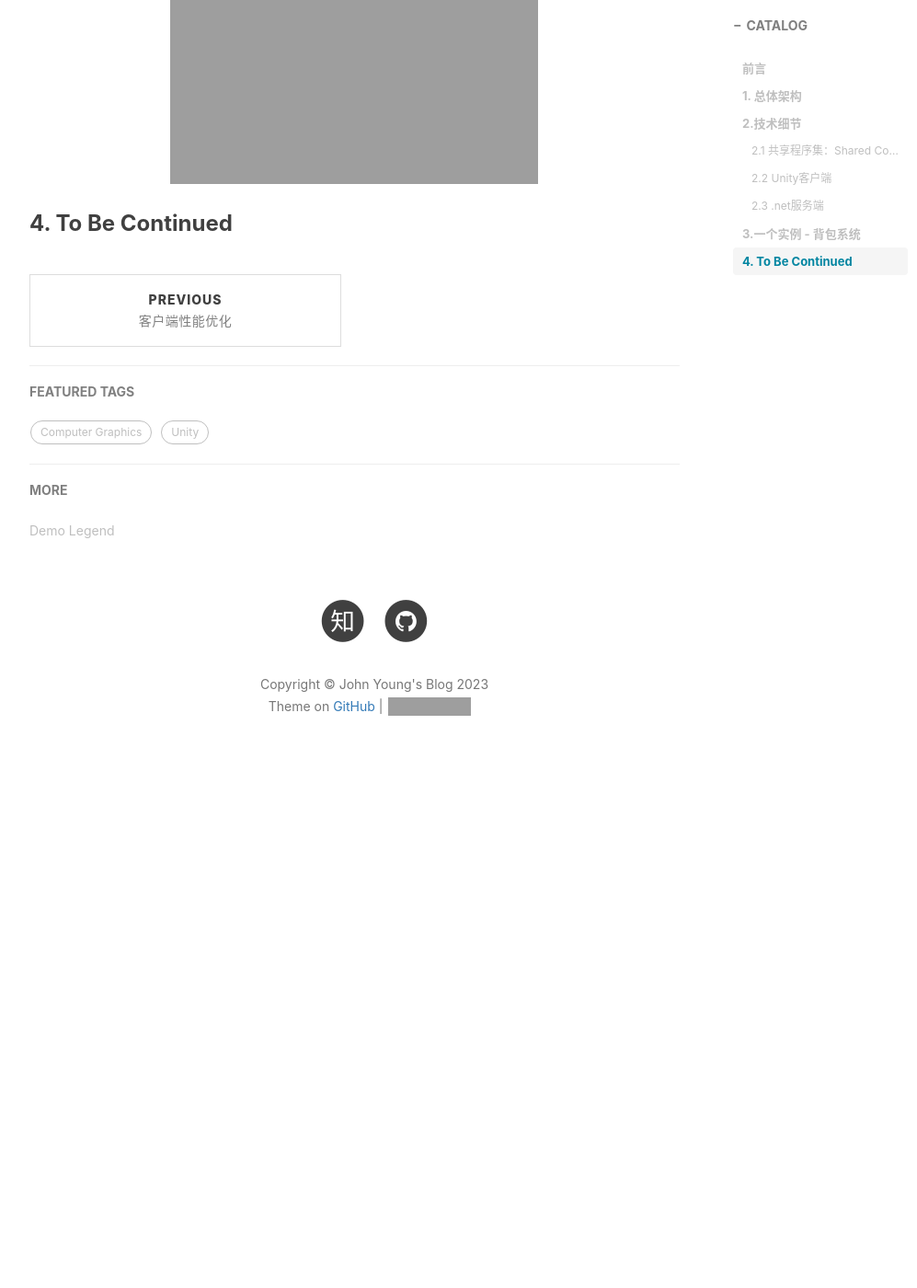
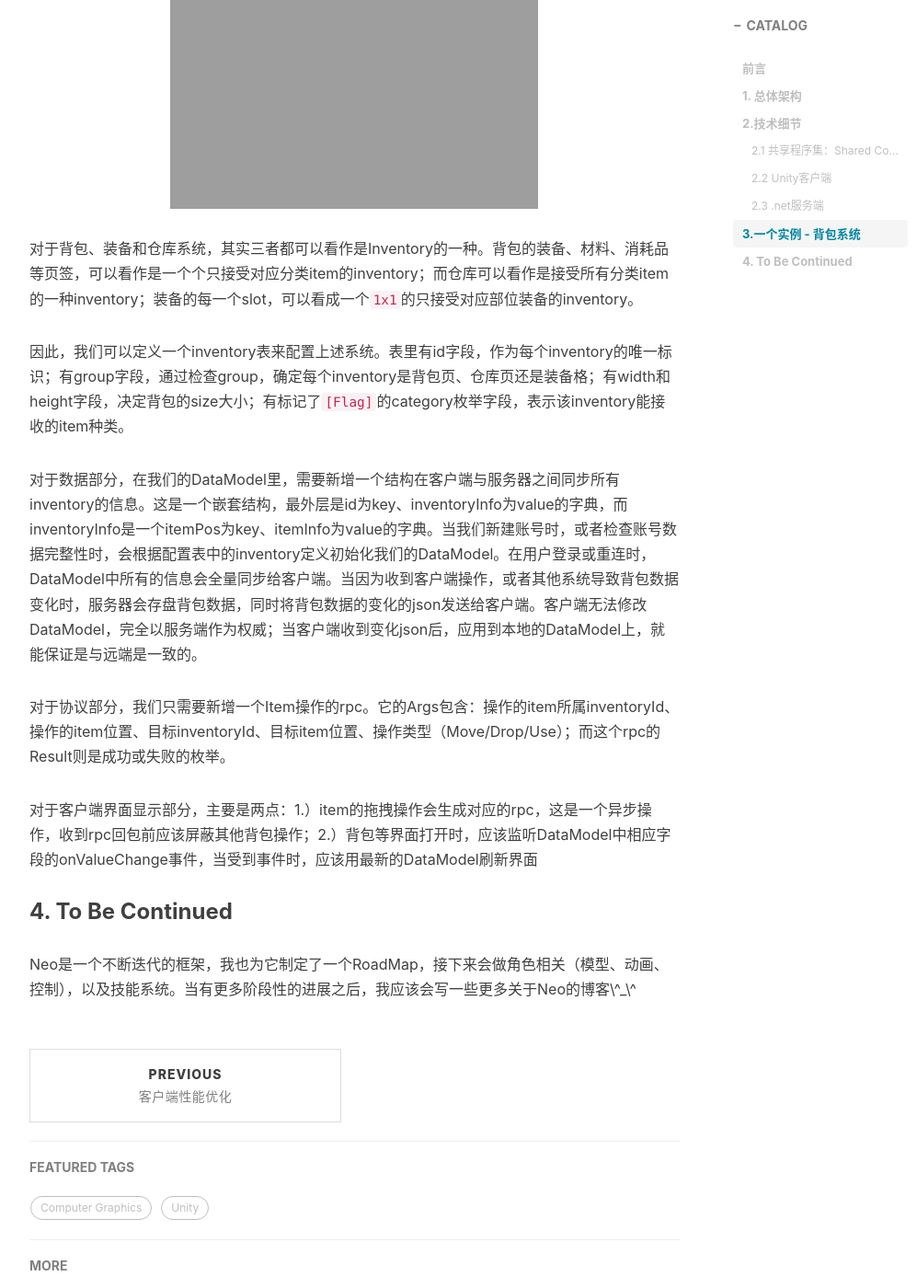
Before and after one commit to JohnYoung404/JohnYoung404.github.io, a Jekyll site: the page built from _posts/2023-11-20-Introduction to Neo.md, in a window 1280 px wide and 1400 px high, scrolled down 11106 px. Shown: the whole window at 92% size, without its empty margins (233-1230 px from the left). Built offline with Jekyll 4.4.1, drawn with Linux system fonts in a browser that asks for light colours; nearby versions of some CDN libraries; comment, search, counter and statistics services are not loaded; before the commit the page ends 11978 px from its top, so only the background shows below that; grey boxes are pictures that could not be loaded.

Commit message:
update Neo

```diff
--- a/_posts/2023-11-20-Introduction to Neo.md
+++ b/_posts/2023-11-20-Introduction to Neo.md
@@ -106,6 +106,7 @@ patch界面长这样：
 * **其他模块**：Neo还有很多功能完善的基础模块：
   - ObjectPoolMgr：通用的游戏物体的对象池系统，支持动态扩容和收缩
   - Toast：通用的toast提示
+  - Plot：基于节点图的剧情系统
   - MsgBox：通用弹窗选择，可以适配不同style，是一个异步过程
   - AudioMgr：音效管理，支持基于playerPrefs的音量调节，支持背景音淡入淡出切换
   - ToolTips：hover在界面上时的提示，支持不同style
@@ -135,4 +136,16 @@ patch界面长这样：
 
 ![](https://johnyoung404.github.io/img/Neo/item_detail.png)
 
+对于背包、装备和仓库系统，其实三者都可以看作是Inventory的一种。背包的装备、材料、消耗品等页签，可以看作是一个个只接受对应分类item的inventory；而仓库可以看作是接受所有分类item的一种inventory；装备的每一个slot，可以看成一个`1x1`的只接受对应部位装备的inventory。<br/>
+
+因此，我们可以定义一个inventory表来配置上述系统。表里有id字段，作为每个inventory的唯一标识；有group字段，通过检查group，确定每个inventory是背包页、仓库页还是装备格；有width和height字段，决定背包的size大小；有标记了`[Flag]`的category枚举字段，表示该inventory能接收的item种类。<br/>
+
+对于数据部分，在我们的DataModel里，需要新增一个结构在客户端与服务器之间同步所有inventory的信息。这是一个嵌套结构，最外层是id为key、inventoryInfo为value的字典，而inventoryInfo是一个itemPos为key、itemInfo为value的字典。当我们新建账号时，或者检查账号数据完整性时，会根据配置表中的inventory定义初始化我们的DataModel。在用户登录或重连时，DataModel中所有的信息会全量同步给客户端。当因为收到客户端操作，或者其他系统导致背包数据变化时，服务器会存盘背包数据，同时将背包数据的变化的json发送给客户端。客户端无法修改DataModel，完全以服务端作为权威；当客户端收到变化json后，应用到本地的DataModel上，就能保证是与远端是一致的。<br/>
+
+对于协议部分，我们只需要新增一个Item操作的rpc。它的Args包含：操作的item所属inventoryId、操作的item位置、目标inventoryId、目标item位置、操作类型（Move/Drop/Use）；而这个rpc的Result则是成功或失败的枚举。<br/>
+
+对于客户端界面显示部分，主要是两点：1.）item的拖拽操作会生成对应的rpc，这是一个异步操作，收到rpc回包前应该屏蔽其他背包操作；2.）背包等界面打开时，应该监听DataModel中相应字段的onValueChange事件，当受到事件时，应该用最新的DataModel刷新界面
+
 ### 4. To Be Continued
+
+Neo是一个不断迭代的框架，我也为它制定了一个RoadMap，接下来会做角色相关（模型、动画、控制），以及技能系统。当有更多阶段性的进展之后，我应该会写一些更多关于Neo的博客\^_\^
```
